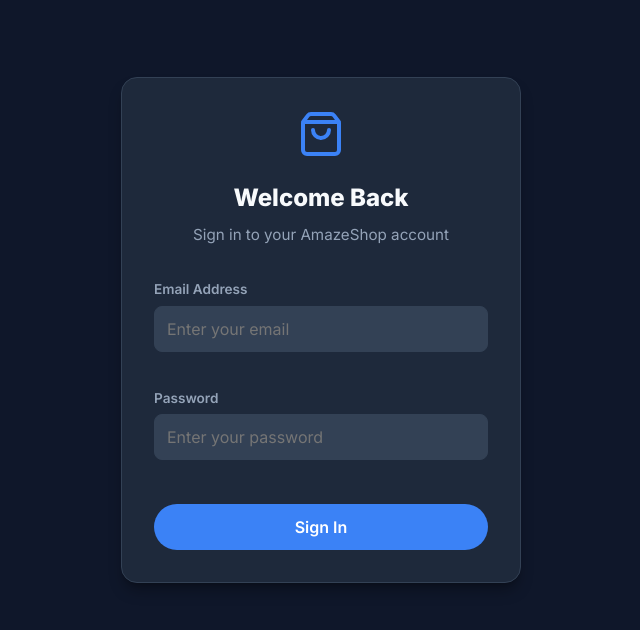
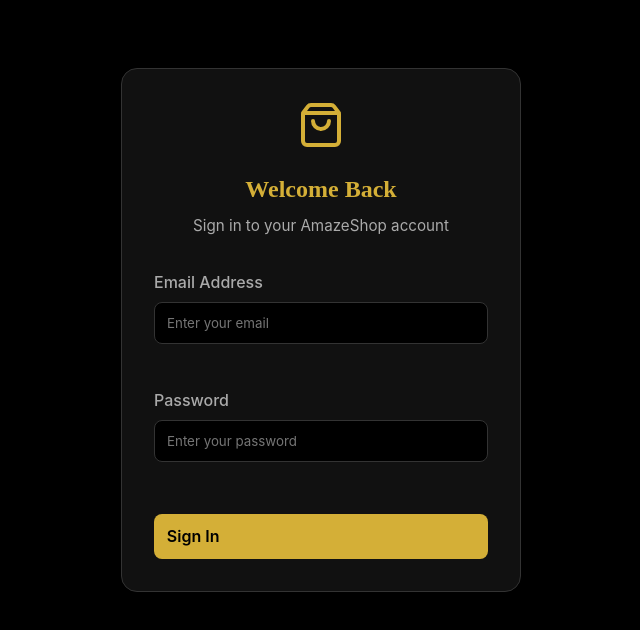
Before and after one commit to Noor-wallarts26/noorwallart-admin, a React (Vite) app: page /login in a window 1280 px wide. Shown: the top 630 px of the page, without its empty margins (319-959 px from the left). Built offline with nearby package versions, Linux system fonts and the light colour scheme; no server answers; the database is empty.

Commit message:
Revamp Admin Panel with Black & Gold Theme and Order Acceptance Workflow

```diff
--- a/index.html
+++ b/index.html
@@ -4,7 +4,7 @@
     <meta charset="UTF-8" />
     <link rel="icon" type="image/svg+xml" href="/favicon.svg" />
     <meta name="viewport" content="width=device-width, initial-scale=1.0" />
-    <title>amazeshop-admin</title>
+    <title>Noor Wall Arts Admin</title>
   </head>
   <body>
     <div id="root"></div>
--- a/src/context/ShopContext.jsx
+++ b/src/context/ShopContext.jsx
@@ -1,7 +1,7 @@
 import React, { createContext, useState, useEffect } from 'react';
 import { onAuthStateChanged, signOut } from 'firebase/auth';
 import { auth, db } from '../firebase';
-import { collection, onSnapshot } from 'firebase/firestore';
+import { collection, onSnapshot, updateDoc, doc } from 'firebase/firestore';
 
 export const ShopContext = createContext();
 
@@ -50,12 +50,26 @@
     return () => unsubscribe();
   }, []);
 
+  const acceptOrder = async (orderId) => {
+    try {
+      const orderRef = doc(db, "orders", orderId);
+      await updateDoc(orderRef, {
+        status: "Accepted"
+      });
+      alert("Order Accepted successfully!");
+    } catch (err) {
+      console.error("Error accepting order: ", err);
+      alert("Failed to accept order");
+    }
+  };
+
   return (
     <ShopContext.Provider value={{
       products,
       orders,
       user,
       loading,
+      acceptOrder,
       logout: () => signOut(auth)
     }}>
       {children}
--- a/src/index.css
+++ b/src/index.css
@@ -1,167 +1,51 @@
-@import url('https://fonts.googleapis.com/css2?family=Inter:wght@300;400;500;600;700;800;900&display=swap');
+:root {
+  /* Black & Gold Luxury Theme */
+  --bg-dark: #000000;
+  --surface: #111111;
+  --surface-variant: #1a1a1a;
 
-:root {
-  /* Dark Mode Palette (Default) */
-  --bg-dark: #0F172A;
-  --surface: #1E293B;
-  --surface-variant: #334155;
-  --primary: #3B82F6;
-  --primary-container: #1E3A8A;
-  --on-primary: #FFFFFF;
-  --tertiary: #F59E0B;
-  --text-primary: #F8FAFC;
-  --text-secondary: #94A3B8;
-  --border-color: #334155;
-  --success: #22C55E;
-  --error: #EF4444;
-  --card-shadow: 0 10px 15px -3px rgba(0, 0, 0, 0.3), 0 4px 6px -4px rgba(0, 0, 0, 0.3);
+  --primary: #d4af37; /* Luxury Gold */
+  --primary-hover: #f9a826;
 
-  --font-family: 'Inter', sans-serif;
-}
+  --text-primary: #ffffff;
+  --text-secondary: #aaaaaa;
 
-body.light-mode {
-  /* Light Mode Palette */
-  --bg-dark: #F1F5F9;
-  --surface: #FFFFFF;
-  --surface-variant: #E2E8F0;
-  --primary: #2563EB;
-  --primary-container: #DBEAFE;
-  --on-primary: #FFFFFF;
-  --tertiary: #D97706;
-  --text-primary: #0F172A;
-  --text-secondary: #475569;
-  --border-color: #CBD5E1;
-  --card-shadow: 0 4px 6px -1px rgba(0, 0, 0, 0.1), 0 2px 4px -1px rgba(0, 0, 0, 0.06);
+  --border-color: #333333;
+  --error: #ef4444;
+  --success: #10b981;
+  --warning: #f59e0b;
+
+  --font-family: 'Inter', system-ui, -apple-system, sans-serif;
+  --font-serif: 'Playfair Display', serif;
 }
 
 * {
-  box-sizing: border-box;
   margin: 0;
   padding: 0;
+  box-sizing: border-box;
 }
 
 body {
+  font-family: var(--font-family);
   background-color: var(--bg-dark);
   color: var(--text-primary);
-  font-family: var(--font-family);
+  line-height: 1.5;
   -webkit-font-smoothing: antialiased;
-  -moz-osx-font-smoothing: grayscale;
-  line-height: 1.5;
-  min-height: 100vh;
+}
+
+h1, h2, h3, h4, h5, h6 {
+  font-family: var(--font-serif);
+  font-weight: 600;
+  color: var(--primary);
 }
 
 a {
+  color: var(--primary);
   text-decoration: none;
-  color: inherit;
 }
 
 button {
-  cursor: pointer;
-  border: none;
-  background: none;
-  font-family: inherit;
-  transition: all 0.2s ease-in-out;
-}
-
-/* Custom Scrollbar */
-::-webkit-scrollbar {
-  width: 8px;
-}
-::-webkit-scrollbar-track {
-  background: var(--bg-dark);
-}
-::-webkit-scrollbar-thumb {
-  background: var(--surface-variant);
-  border-radius: 4px;
-}
-::-webkit-scrollbar-thumb:hover {
-  background: var(--primary);
-}
-
-/* Utilities */
-.container {
-  max-width: 1200px;
-  margin: 0 auto;
-  padding: 0 1rem;
-}
-
-.card {
-  background-color: var(--surface);
-  border: 1px solid var(--border-color);
-  border-radius: 12px;
-  overflow: hidden;
-  box-shadow: var(--card-shadow);
-  transition: transform 0.2s ease, box-shadow 0.2s ease;
-}
-
-.card:hover {
-  transform: translateY(-4px);
-  box-shadow: 0 20px 25px -5px rgba(0, 0, 0, 0.4), 0 8px 10px -6px rgba(0, 0, 0, 0.4);
-}
-
-.text-gradient {
-  background: linear-gradient(to right, #60A5FA, #3B82F6);
-  -webkit-background-clip: text;
-  -webkit-text-fill-color: transparent;
-}
-
-.btn-primary {
-  background-color: var(--primary);
-  color: var(--on-primary);
-  padding: 0.75rem 1.5rem;
-  border-radius: 9999px;
-  font-weight: 600;
-  display: inline-flex;
-  align-items: center;
-  justify-content: center;
-  gap: 0.5rem;
-}
-
-.btn-primary:hover {
-  background-color: #2563EB;
-  transform: scale(1.02);
-}
-
-.btn-tertiary {
-  background-color: var(--tertiary);
-  color: #000;
-  padding: 0.75rem 1.5rem;
-  border-radius: 9999px;
-  font-weight: 700;
-  display: inline-flex;
-  align-items: center;
-  justify-content: center;
-  gap: 0.5rem;
-}
-
-.btn-tertiary:hover {
-  background-color: #D97706;
-  transform: scale(1.02);
-}
-
-.btn-icon {
-  background-color: var(--surface-variant);
-  color: var(--text-primary);
-  width: 40px;
-  height: 40px;
-  border-radius: 50%;
-  display: inline-flex;
-  align-items: center;
-  justify-content: center;
-}
-
-.btn-icon:hover {
-  background-color: var(--primary);
-  color: white;
-}
-
-.badge {
-  background-color: var(--error);
-  color: white;
-  font-size: 0.7rem;
-  font-weight: bold;
-  padding: 0.15rem 0.4rem;
-  border-radius: 4px;
+  font-family: var(--font-family);
 }
 
 /* Animations */
@@ -173,33 +57,121 @@
 .animate-fade-in {
   animation: fadeIn 0.4s ease-out forwards;
 }
-/* Form Styles */
+
+/* Cards */
+.card {
+  background: var(--surface);
+  border-radius: 12px;
+  border: 1px solid var(--border-color);
+  padding: 1.5rem;
+  box-shadow: 0 4px 6px -1px rgba(0, 0, 0, 0.5);
+}
+
+/* Buttons */
+.btn-primary {
+  background-color: var(--primary);
+  color: #000;
+  border: none;
+  padding: 0.75rem 1.5rem;
+  border-radius: 8px;
+  font-weight: 600;
+  cursor: pointer;
+  transition: all 0.2s ease;
+  display: inline-flex;
+  align-items: center;
+  gap: 0.5rem;
+}
+
+.btn-primary:hover:not(:disabled) {
+  background-color: var(--primary-hover);
+  transform: translateY(-1px);
+}
+
+.btn-primary:disabled {
+  opacity: 0.5;
+  cursor: not-allowed;
+}
+
+/* Forms */
 .form-group {
-  margin-bottom: 1rem;
-  display: flex;
-  flex-direction: column;
+  margin-bottom: 1.5rem;
 }
 
 .form-group label {
+  display: block;
+  margin-bottom: 0.5rem;
+  font-weight: 500;
+  color: var(--text-secondary);
+}
+
+.form-group input,
+.form-group textarea,
+.form-group select {
+  width: 100%;
+  padding: 0.75rem;
+  background-color: var(--bg-dark);
+  border: 1px solid var(--border-color);
+  border-radius: 8px;
+  color: var(--text-primary);
+  font-family: var(--font-family);
+  transition: border-color 0.2s;
+}
+
+.form-group input:focus,
+.form-group textarea:focus,
+.form-group select:focus {
+  outline: none;
+  border-color: var(--primary);
+}
+
+/* Tables */
+.data-table {
+  width: 100%;
+  border-collapse: collapse;
+}
+
+.data-table th,
+.data-table td {
+  padding: 1rem;
+  text-align: left;
+  border-bottom: 1px solid var(--border-color);
+}
+
+.data-table th {
+  color: var(--text-secondary);
+  font-weight: 500;
+  text-transform: uppercase;
+  font-size: 0.85rem;
+  letter-spacing: 0.05em;
+}
+
+.data-table tr:hover {
+  background-color: var(--surface-variant);
+}
+
+/* Status Badges */
+.status-badge {
+  padding: 0.25rem 0.75rem;
+  border-radius: 999px;
   font-size: 0.85rem;
   font-weight: 600;
-  color: var(--text-secondary);
-  margin-bottom: 0.4rem;
+  display: inline-block;
 }
 
-.form-group input, .form-group textarea, .form-group select {
-  background-color: var(--surface-variant);
-  border: 1px solid var(--border-color);
-  color: var(--text-primary);
-  padding: 0.75rem;
-  border-radius: 8px;
-  font-size: 1rem;
-  font-family: inherit;
-  outline: none;
-  transition: border-color 0.2s;
-  width: 100%;
+.status-badge.pending {
+  background-color: rgba(245, 158, 11, 0.2);
+  color: var(--warning);
+  border: 1px solid var(--warning);
 }
 
-.form-group input:focus, .form-group textarea:focus, .form-group select:focus {
-  border-color: var(--tertiary);
+.status-badge.accepted {
+  background-color: rgba(16, 185, 129, 0.2);
+  color: var(--success);
+  border: 1px solid var(--success);
 }
+
+.status-badge.processing {
+  background-color: rgba(59, 130, 246, 0.2);
+  color: #3b82f6;
+  border: 1px solid #3b82f6;
+}
--- a/src/pages/Admin.css
+++ b/src/pages/Admin.css
@@ -1,7 +1,7 @@
 .admin-layout {
   display: flex;
   min-height: 100vh;
-  background-color: var(--background);
+  background-color: var(--bg-dark);
   position: fixed;
   top: 0; left: 0; right: 0; bottom: 0;
   z-index: 100;
@@ -47,8 +47,8 @@
 }
 
 .admin-nav-item.active {
-  background-color: var(--primary-container);
-  color: var(--on-primary);
+  background-color: var(--surface-variant);
+  color: var(--primary);
   border-right: 3px solid var(--primary);
 }
 
--- a/src/pages/AdminLayout.jsx
+++ b/src/pages/AdminLayout.jsx
@@ -18,7 +18,8 @@
     <div className="admin-layout">
       <aside className="admin-sidebar">
         <div className="admin-brand">
-          <h2>AmazeShop Admin</h2>
+          <h2 style={{ color: 'var(--primary)', fontFamily: 'var(--font-serif)', fontSize: '1.5rem', margin: 0 }}>Noor Wall Arts</h2>
+          <p style={{ color: 'var(--text-secondary)', fontSize: '0.8rem', letterSpacing: '2px', textTransform: 'uppercase' }}>Admin Panel</p>
         </div>
         <nav className="admin-nav">
           <Link
```
Also changed, not shown: src/pages/AdminDashboard.jsx (+66 -56 lines).
